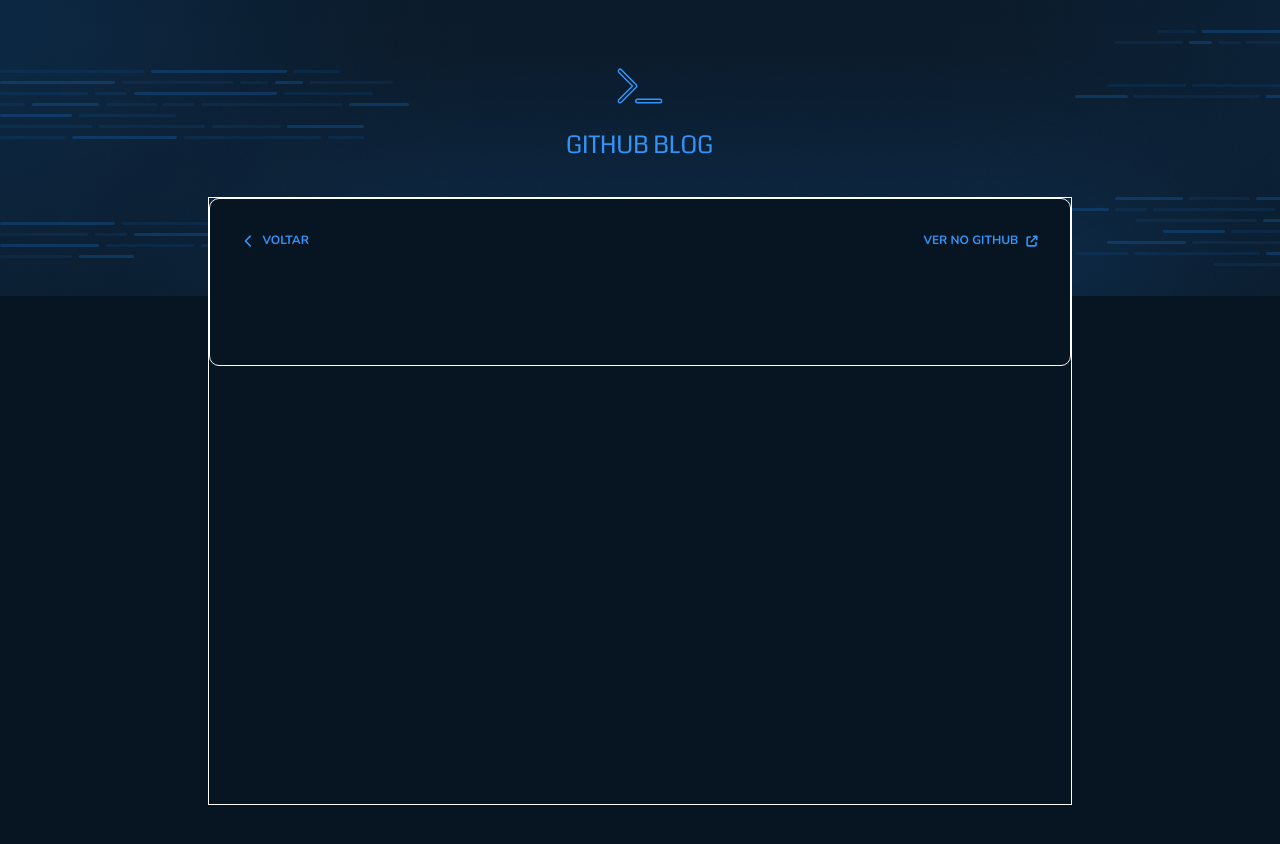
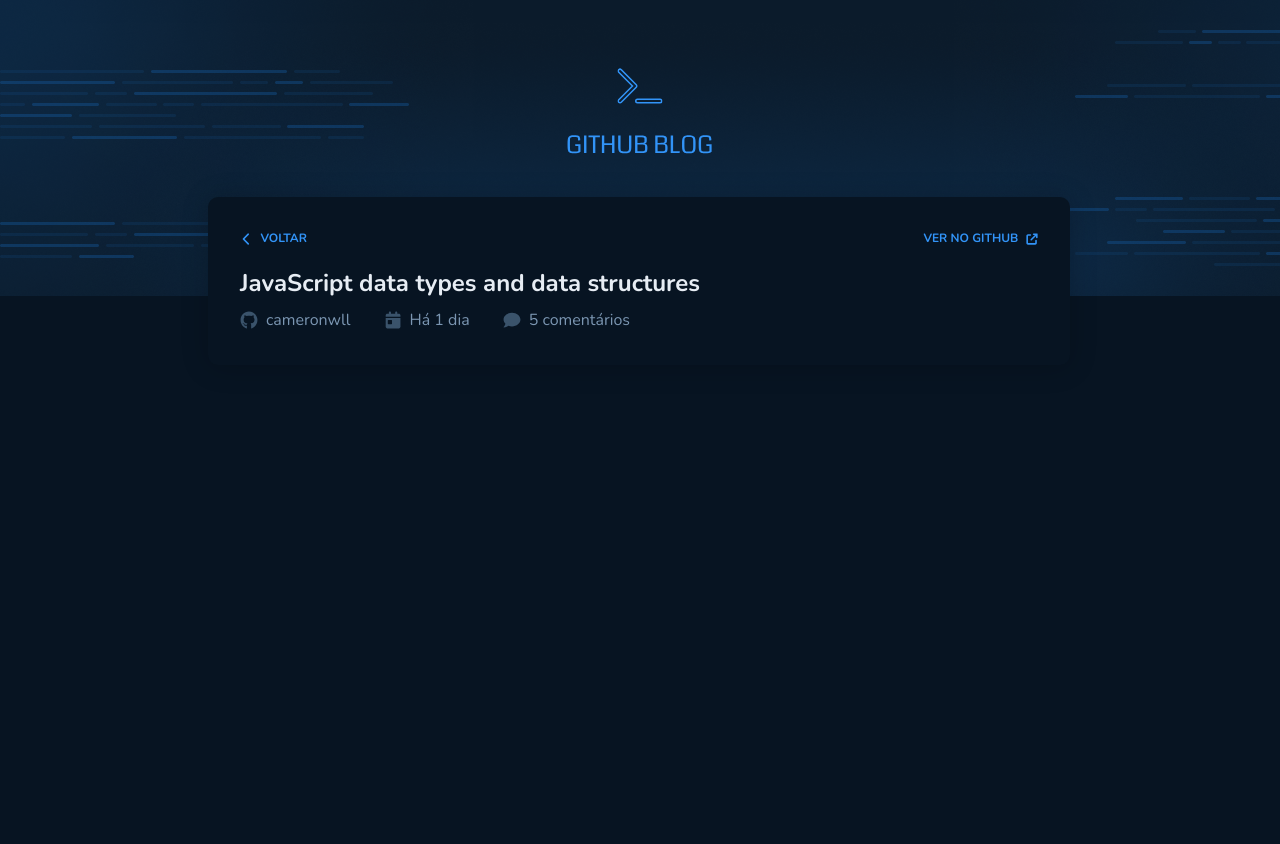
Before and after one commit to fagnersro/github-blog, a React (Vite) app: page /post/1 in a window 1280 px wide. Shown: the top 844 px of the page. Built offline with nearby package versions, Linux system fonts and the light colour scheme.

Commit message:
Visual structure - AsidePost component

```diff
--- a/src/assets/Icons/index.tsx
+++ b/src/assets/Icons/index.tsx
@@ -30,15 +30,15 @@
 
 export const iconCalendar = (
   <svg
-    width="32"
-    height="32"
+    width="18"
+    height="18"
     viewBox="0 0 32 32"
     fill="none"
     xmlns="http://www.w3.org/2000/svg"
   >
     <path
       d="M12.375 2.875V4.75H19.875V2.875C19.875 1.83965 20.7129 1 21.75 1C22.7871 1 23.625 1.83965 23.625 2.875V4.75H26.4375C27.9902 4.75 29.25 6.00918 29.25 7.5625V10.375H3V7.5625C3 6.00918 4.25918 4.75 5.8125 4.75H8.625V2.875C8.625 1.83965 9.46289 1 10.5 1C11.5371 1 12.375 1.83965 12.375 2.875ZM3 12.25H29.25V28.1875C29.25 29.7402 27.9902 31 26.4375 31H5.8125C4.25918 31 3 29.7402 3 28.1875V12.25ZM7.6875 16C7.16953 16 6.75 16.4219 6.75 16.9375V22.5625C6.75 23.0781 7.16953 23.5 7.6875 23.5H13.3125C13.8281 23.5 14.25 23.0781 14.25 22.5625V16.9375C14.25 16.4219 13.8281 16 13.3125 16H7.6875Z"
-      fill="#C4D4E3"
+      fill="#3A536B"
     />
   </svg>
 )
@@ -60,15 +60,15 @@
 
 export const iconComment = (
   <svg
-    width="32"
-    height="32"
+    width="18"
+    height="18"
     viewBox="0 0 32 32"
     fill="none"
     xmlns="http://www.w3.org/2000/svg"
   >
     <path
       d="M16.0263 3C7.72657 3 1.00147 8.46471 1.00147 15.209C1.00147 18.1222 2.25465 20.7841 4.34545 22.8807C3.61173 25.8373 1.15995 28.4728 1.1306 28.5022C0.998533 28.6342 0.961847 28.8387 1.04256 29.0148C1.11603 29.1907 1.27868 29.2963 1.46945 29.2963C5.35814 29.2963 8.22549 27.4321 9.72227 26.2799C11.6358 27.0013 13.7724 27.418 16.0263 27.418C24.3261 27.418 31 21.9516 31 15.209C31 8.46647 24.3261 3 16.0263 3Z"
-      fill="#C4D4E3"
+      fill="#3A536B"
     />
   </svg>
 )
--- a/src/page/Post/components/AsidePost/index.tsx
+++ b/src/page/Post/components/AsidePost/index.tsx
@@ -1,5 +1,11 @@
-import { ContainerAsidePost } from './styles'
-import { iconChevron, iconArrowUp } from '../../../../assets/Icons'
+import { ContainerAsidePost, ContainerIcon } from './styles'
+import {
+  iconChevron,
+  iconArrowUp,
+  iconGit,
+  iconCalendar,
+  iconComment,
+} from '../../../../assets/Icons'
 
 export default function AsidePost() {
   return (
@@ -10,6 +16,14 @@
           <span>ver no github{iconArrowUp}</span>
         </div>
       </nav>
+
+      <h2>JavaScript data types and data structures</h2>
+
+      <ContainerIcon>
+        <span>{iconGit}cameronwll</span>
+        <span>{iconCalendar}Há 1 dia</span>
+        <span>{iconComment}5 comentários</span>
+      </ContainerIcon>
     </ContainerAsidePost>
   )
 }
--- a/src/page/Post/components/AsidePost/styles.ts
+++ b/src/page/Post/components/AsidePost/styles.ts
@@ -1,7 +1,7 @@
 import { styled } from '../../../../styles'
 
 export const ContainerAsidePost = styled('div', {
-  border: '1px solid #FFF',
+  boxShadow: '0px 2px 28px rgba(0, 0, 0, 0.2)',
   backgroundColor: '$baseBackground',
   borderRadius: '10px',
   padding: '2rem',
@@ -36,4 +36,36 @@
       },
     },
   },
+
+  h2: {
+    marginTop: '1.25rem',
+
+    color: '$baseTitle',
+    fontStyle: 'normal',
+    fontWeight: 700,
+    fontSize: '24px',
+    lineHeight: '130%',
+  },
 })
+
+export const ContainerIcon = styled('div', {
+  marginTop: '0.5rem',
+  height: '1.625rem',
+  width: '24.375rem',
+
+  display: 'flex',
+  alignItems: 'center',
+  justifyContent: 'space-between',
+
+  span: {
+    color: '$baseSpan',
+    display: 'flex',
+    alignItems: 'center',
+    gap: '0.5rem',
+
+    fontStyle: 'normal',
+    fontWeight: 400,
+    fontSize: '16px',
+    lineHeight: '160%',
+  },
+})
--- a/src/page/Post/styles.ts
+++ b/src/page/Post/styles.ts
@@ -1,8 +1,6 @@
 import { styled } from '../../styles'
 
 export const ContainerPost = styled('div', {
-  border: '1px solid #FFF',
-
   marginTop: 'calc(0px - 5.8rem - 6px)',
   height: '38rem',
   width: '54rem',
--- a/src/styles/global.ts
+++ b/src/styles/global.ts
@@ -6,6 +6,10 @@
     padding: '0',
     boxSizing: 'border-box',
     fontFamily: '"Nunito", sans-serif',
+  },
+
+  a: {
+    textDecoration: 'none',
   },
 
   body: {
```
Also changed, not shown: 1 other file (tests, documents, lock files or other folders).
